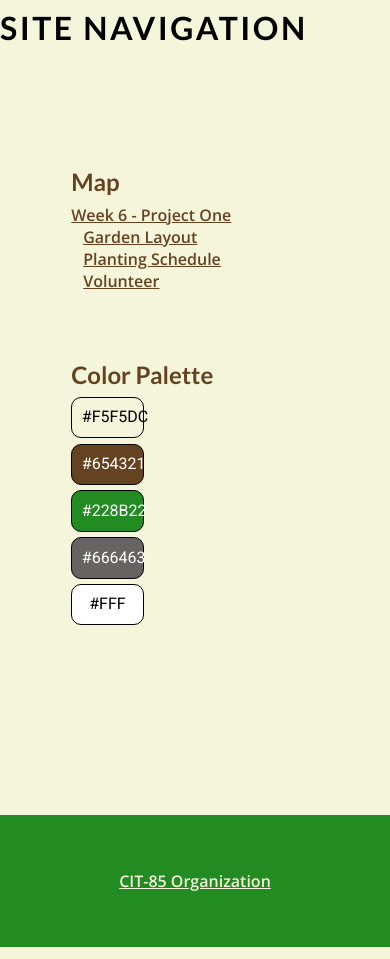
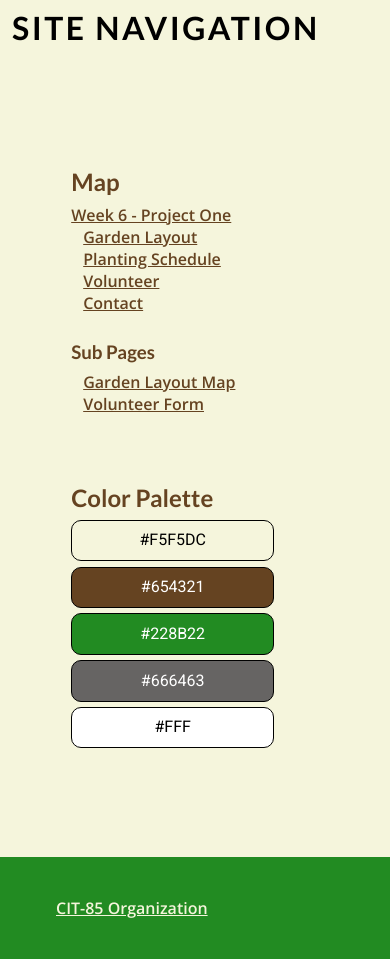
Before and after one commit to CIT85/jacques-pub, a plain HTML site: page final/site.html in a window 390 px wide. Drawn offline with nearby package versions, Linux system fonts and the light colour scheme.

Commit message:
report any changes you needed to make

```diff
--- a/final/css/style.css
+++ b/final/css/style.css
@@ -289,6 +289,10 @@ h1.form-heading {
 }
 
 /* FOOTER */
+footer {
+    padding: .80rem 1.08rem;
+}
+
 footer a:hover {
     color: #fff;
 }
@@ -412,6 +416,9 @@ footer > p.text-center {
     .xl-column-width.lg-column-width {
         width: 100%;
     }
+    .color-palette-box  div {
+        width: 35%;
+    }
 }
 
 @media only screen and (max-width: 768px) {
@@ -440,6 +447,9 @@ footer > p.text-center {
 
     section > h3 {
         text-align: center;
+    }
+    .color-palette-box  div {
+        width: 75%;
     }
 }
 
@@ -471,4 +481,13 @@ footer > p.text-center {
         padding: .15rem;
         padding: .25rem;
     }
+
+    .color-palette-box  div {
+        width: 70%;
+        /* height: 2.6rem;
+        margin-bottom: .32rem;
+        border: 1px solid #000;
+        border-radius: 10px;
+        padding: .6rem; */
+    }
 }
--- a/final/site.html
+++ b/final/site.html
@@ -9,7 +9,7 @@
 </head>
 <body>
     <header>
-        <h1 class="heading">Site Navigation</h1>
+        <h1 class="heading m-left">Site Navigation</h1>
     </header>
     <main class="flex flex-column">
         <section>
@@ -19,6 +19,13 @@
                 <a href="garden-layout.html" class="m-left">Garden Layout</a>
                 <a href="planting-schedule.html" class="m-left">Planting Schedule</a>
                 <a href="volunteer.html" class="m-left">Volunteer</a>
+                <a href="contact.html" class="m-left">Contact</a>
+                <br>
+                <h3 class="heading">Sub Pages</h3>
+                <div class="flex flex-column">
+                    <a href="garden-layout-map.html" class="m-left">Garden Layout Map</a>
+                    <a href="volunteer-form.html" class="m-left">Volunteer Form</a>
+                </div>
             </div>
         </section>
         <section>
@@ -33,9 +40,7 @@
         </section>
     </main>
     <footer class="fixed">
-        <p>
-            <a href="https://github.com/CIT85" target="_blank">CIT-85 Organization</a>
-        </p>
+        <a href="https://github.com/CIT85" target="_blank">CIT-85 Organization</a>
     </footer>
 </body>
 </html>
```
Also changed, not shown: final/garden-layout-map.html (+6 -3 lines), final/garden-layout.html (+4 -2 lines), final/planting-schedule.html (+4 -2 lines), final/volunteer-form.html (+15 -6 lines), final/volunteer.html (+4 -2 lines).
